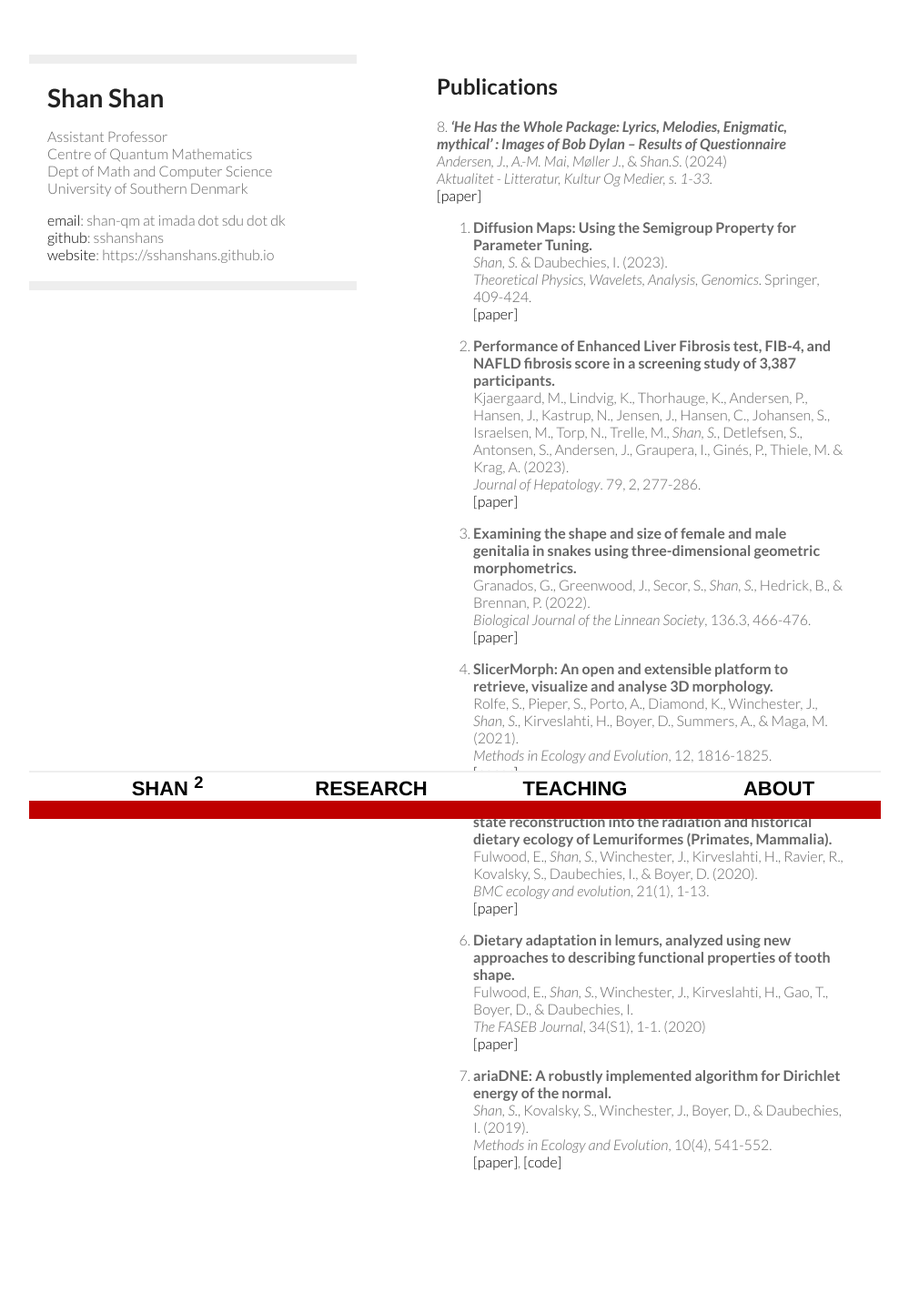
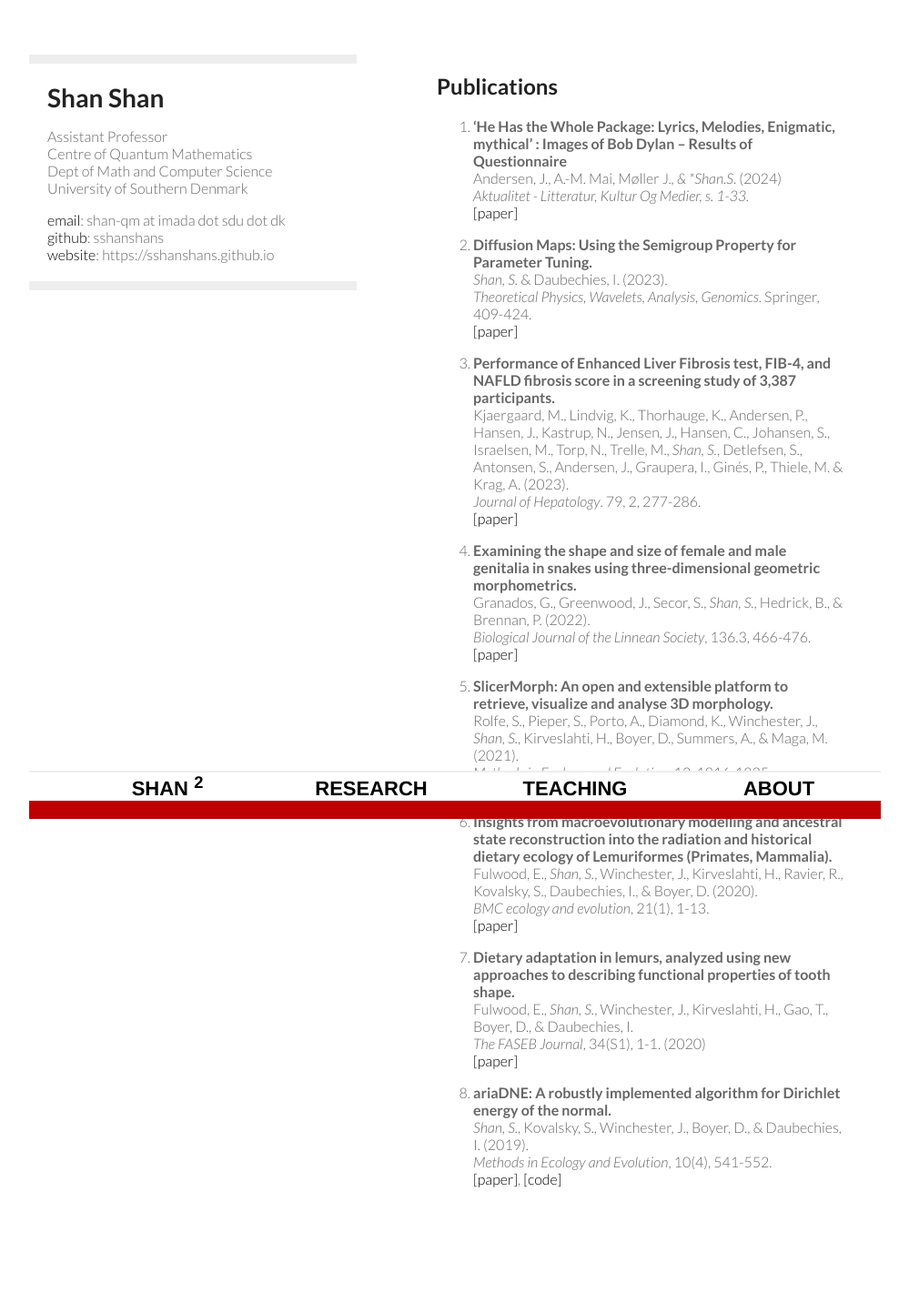
Before and after one commit to sshanshans/sshanshans.github.io, a Jekyll site: the page built from research/research.md, in a window 1280 px wide. Shown: the whole page at 91% size, without its empty margins (160-1159 px from the left). Built offline with Jekyll 4.4.1, drawn with Linux system fonts in a browser that asks for light colours.

Commit message:
Update research.md

```diff
--- a/research/research.md
+++ b/research/research.md
@@ -4,7 +4,8 @@ title: research
 description: Research
 ---
 ## Publications
-8*. **‘He Has the Whole Package: Lyrics, Melodies, Enigmatic, mythical’ : Images of Bob Dylan – Results of Questionnaire** <br />
+
+8. **‘He Has the Whole Package: Lyrics, Melodies, Enigmatic, mythical’ : Images of Bob Dylan – Results of Questionnaire** <br />
 Andersen, J., A.-M. Mai, Møller J.*, & *Shan.S*.  (2024) <br />
 *Aktualitet - Litteratur, Kultur Og Medier, s. 1-33.*  <br />
 [[paper]](https://tidsskrift.dk/aktualitet/article/view/145362) <br />
```
